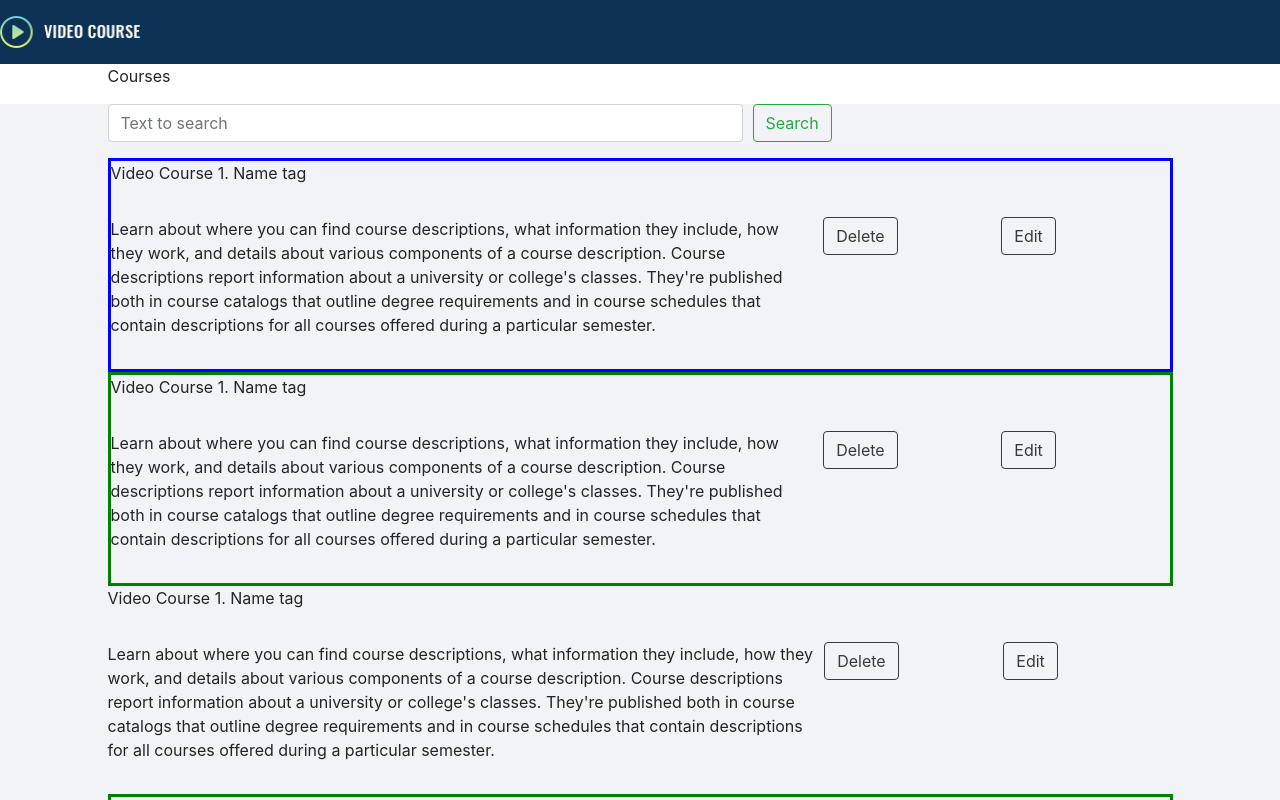
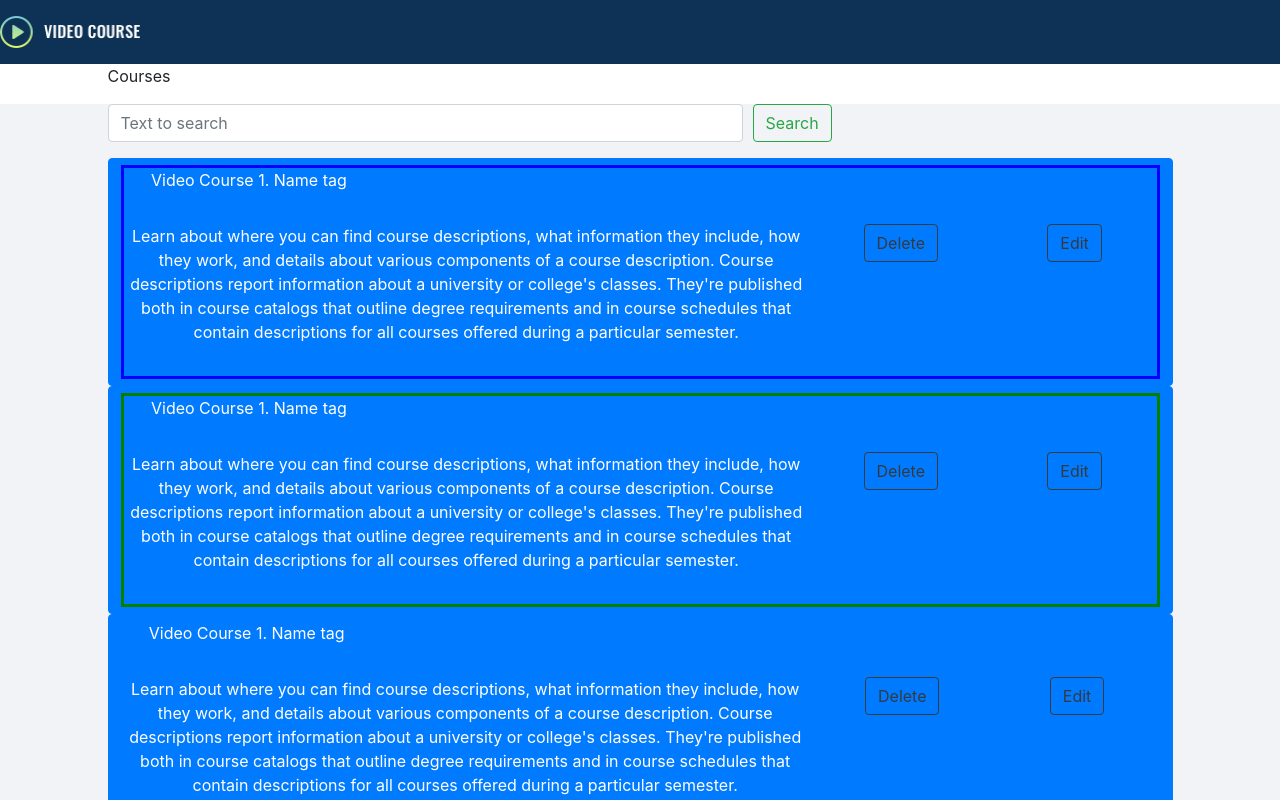
Before and after one commit to robertdrygala/angulartraining, an Angular app: page /welcome in a window 1280 px wide. Shown: the top 800 px of the page. Built offline with nearby package versions, Linux system fonts and the light colour scheme.

Commit message:
Directives

```diff
--- a/src/app/course-details/course-details.component.html
+++ b/src/app/course-details/course-details.component.html
@@ -29,11 +29,20 @@
   <div class="form-row">
     <div class="form-group col-md-1">
     </div>
-    <div class="form-group col-md-10">
+    <div class="form-group col-md-10"
+         *ngIf="todoItems.length > 0">
       <app-list-item *ngFor="let item of todoItems"
                      [todoItem]="item"
-                     (removeItem)="removeItem($event)"></app-list-item>
+                     (removeItem)="removeItem($event)"
+                     [ngClass]="calculateClass(item)">
+      </app-list-item>
     </div>
+    <div class="form-group col-md-10"
+         *ngIf="todoItems.length == 0">
+      <p> NO DATA AVAILABLE</p>
+    </div>
+
+
   </div>
 
 </section>
--- a/src/app/course-details/course-details.component.ts
+++ b/src/app/course-details/course-details.component.ts
@@ -35,6 +35,7 @@ export class CourseDetailsComponent implements OnInit {
         creationDate: futureCourse,
         description: DESCRIPTION,
         duration: 1,
+        topRated: true,
       },
       {
         id: '2',
@@ -42,6 +43,7 @@ export class CourseDetailsComponent implements OnInit {
         creationDate: quiteANewOne,
         description: DESCRIPTION,
         duration: 1,
+        topRated: false,
       },
       {
         id: '3',
@@ -49,6 +51,7 @@ export class CourseDetailsComponent implements OnInit {
         creationDate: oldCourse,
         description: DESCRIPTION,
         duration: 1,
+        topRated: true,
       },
       {
         id: '4',
@@ -56,6 +59,7 @@ export class CourseDetailsComponent implements OnInit {
         creationDate: quiteANewOne,
         description: DESCRIPTION,
         duration: 1,
+        topRated: false,
       },
     ];
   }
@@ -67,4 +71,11 @@ export class CourseDetailsComponent implements OnInit {
       this.todoItems.splice(index, 1);
     }
   }
+
+  public calculateClass(item: CourseItem) {
+    return {
+      btn: true,
+      'btn-primary': true,
+    };
+  }
 }
--- a/src/app/model/course-item.ts
+++ b/src/app/model/course-item.ts
@@ -6,4 +6,5 @@ export class CourseItem implements ICourseItem {
   creationDate!: Date;
   duration!: number;
   description!: string;
+  topRated!: boolean;
 }
```
